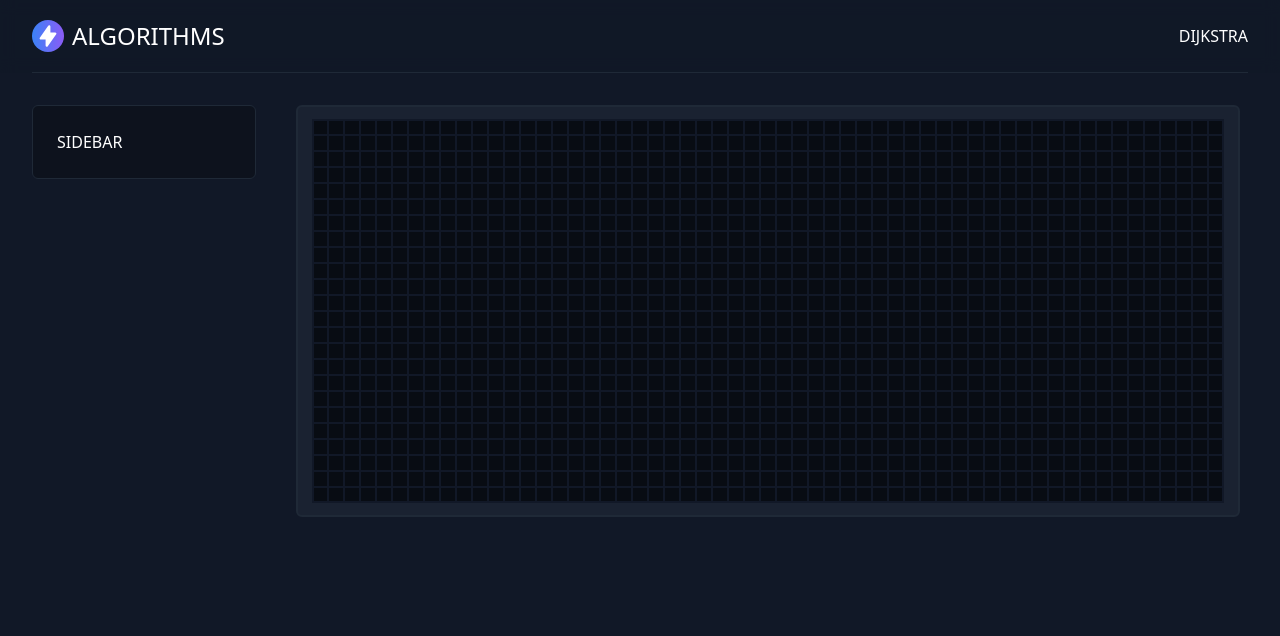
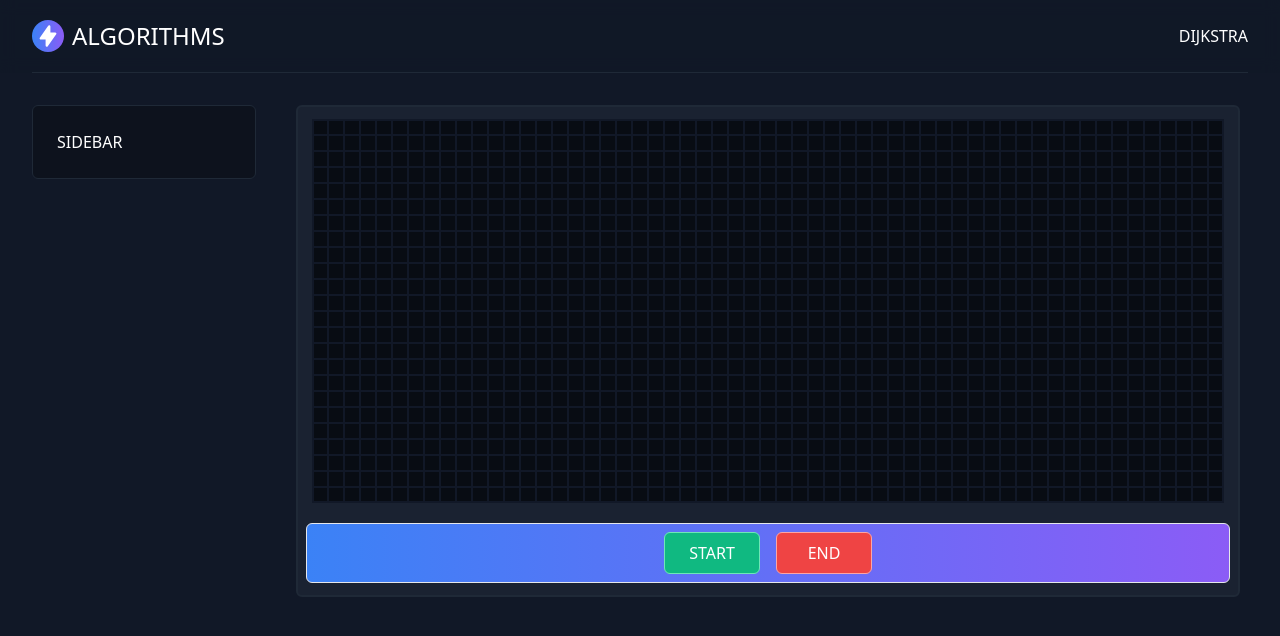
Before and after one commit to Squshy/algorithm-showcase, a Next.js app in the folder client/: page / in a window 1280 px wide. Shown: the top 636 px of the page. Built offline with nearby package versions, Linux system fonts and the light colour scheme.

Commit message:
beginning of algo, testing start and end nodes

```diff
--- a/client/classes/Graph.ts
+++ b/client/classes/Graph.ts
@@ -1,4 +1,3 @@
-import { nodeToString } from "../utils";
 import { Heap } from "./Heap";
 import { Node } from "./Node";
 
@@ -53,6 +52,10 @@ export class Graph {
     }
   }
 
+  dijkstra() {
+    const visitedNodes = new Set();
+  }
+
   printGraph() {
     const keys = this.adjacencyList.keys();
 
@@ -63,7 +66,7 @@ export class Graph {
       currentValue?.forEach((node) => {
         string += `${node.toString()}, `;
       });
-      console.log(key + " -> " + string);
+      console.log(key + " -> " + string + "\n");
     }
   }
 }
--- a/client/classes/Node.ts
+++ b/client/classes/Node.ts
@@ -1,5 +1,3 @@
-import { nodeToString } from "../utils";
-
 export class Node {
   weight: number;
   row: number;
@@ -43,6 +41,6 @@ export class Node {
   }
 
   toString() {
-    return nodeToString(this.row, this.col)
+    return `[${this.row} ${this.col}]`
   }
 }
--- a/client/components/grid/Grid.tsx
+++ b/client/components/grid/Grid.tsx
@@ -1,13 +1,14 @@
 import React, { useEffect, useRef, useState, useCallback } from "react";
 import { Graph } from "../../classes/Graph";
 import { Node } from "../../classes/Node";
-import {
-  useNodeContext,
-  useNodeUpdateContext,
-} from "../../contexts/NodeContext";
 import { useOnScreenResize } from "../../hooks/useOnResize";
 import { SpinnerIcon } from "../../svg/Spinner";
 import { GridNode } from "./GridNode";
+
+const NODE_TO_SET = {
+  START: "START",
+  END: "END",
+};
 
 const PX_IN_REM = 16;
 
@@ -28,9 +29,9 @@ export const Grid: React.FC<GridProps> = ({}) => {
   const [loadingGrid, setLoadingGrid] = useState<boolean>(true);
   const [graph, setGraph] = useState<Graph>();
   const [nodes, setNodes] = useState<Array<Array<Node>>>([[]]);
+  const [nodeToSet, setNodeToSet] = useState(NODE_TO_SET.START);
 
   const createGrid = useCallback((maxRows, maxCols) => {
-    setLoadingGrid(true);
     const newGraph = new Graph(maxRows, maxCols);
     const allNodes: Array<Array<Node>> = [];
 
@@ -41,7 +42,6 @@ export const Grid: React.FC<GridProps> = ({}) => {
         newGraph.addVertex(newNode);
         currentRow.push(newNode);
       }
-      console.log("Current Row:", currentRow);
       allNodes.push(currentRow);
     }
 
@@ -51,13 +51,13 @@ export const Grid: React.FC<GridProps> = ({}) => {
         newGraph.addNeighbouringEdgesToNode(allNodes[i][j], allNodes, i, j);
       }
     }
-    console.log("All Nodes:", allNodes);
     setGraph(newGraph);
     setNodes(allNodes);
-    setLoadingGrid(false);
   }, []);
 
   useEffect(() => {
+    setLoadingGrid(true);
+    setTimeout(() => {
       const newGrid: GridDimensions = {
         rows: 5,
         cols: 0,
@@ -73,7 +73,22 @@ export const Grid: React.FC<GridProps> = ({}) => {
 
       createGrid(newGrid.rows, newGrid.cols);
       setGridDimensions(newGrid);
+      setLoadingGrid(false);
+    }, 250);
   }, [width, height, createGrid]);
+
+  const onGridNodeClick = (node: Node) => {
+    const allNodes = [...nodes];
+    switch (nodeToSet) {
+      case NODE_TO_SET.START:
+        allNodes[node.row][node.col].isStart = true;
+        break;
+      case NODE_TO_SET.END:
+        allNodes[node.row][node.col].isEnd = true;
+        break;
+    }
+    setNodes(allNodes);
+  };
 
   const displayGrid = () => {
     return nodes?.map((row, i) => {
@@ -81,10 +96,10 @@ export const Grid: React.FC<GridProps> = ({}) => {
         return (
           <GridNode
             key={`${row} ${col}`}
-            row={nodes[i][j].row}
-            col={nodes[i][j].col}
+            node={nodes[i][j]}
             endCol={nodes[i][j].col === gridDimensions.cols - 1}
             endRow={nodes[i][j].row === gridDimensions.rows - 1}
+            handleClick={onGridNodeClick}
           />
         );
       });
@@ -92,6 +107,7 @@ export const Grid: React.FC<GridProps> = ({}) => {
   };
 
   return (
+    <>
       <div
         className={`w-full px-2 py-3 border-gray-800 border-2 rounded-md bg-gray-700 bg-opacity-25`}
       >
@@ -105,6 +121,23 @@ export const Grid: React.FC<GridProps> = ({}) => {
             displayGrid()
           )}
         </div>
+        <div
+          className={`mt-5 bg-gradient-to-r from-blue-500 to-purple-500 w-full p-2 flex flex-row rounded-md items-center justify-center space-x-4 border`}
+        >
+          <button
+            className={`p-2 bg-green-500 border-green-300 border w-24 rounded-md hover:bg-opacity-75 transition duration-150 ease-in-out`}
+            onClick={() => setNodeToSet(NODE_TO_SET.START)}
+          >
+            START
+          </button>
+          <button
+            className={`p-2 bg-red-500 border-red-300 border w-24 rounded-md hover:bg-opacity-75 transition duration-150 ease-in-out`}
+            onClick={() => setNodeToSet(NODE_TO_SET.END)}
+          >
+            END
+          </button>
         </div>
+      </div>
+    </>
   );
 };
--- a/client/components/grid/GridNode.tsx
+++ b/client/components/grid/GridNode.tsx
@@ -1,25 +1,29 @@
 import React from "react";
+import { Node } from "../../classes/Node";
 
 interface GridNodeProps {
-  row: number;
-  col: number;
+  node: Node;
   endRow: boolean;
   endCol: boolean;
+  handleClick: (node: Node) => void;
 }
 
 export const GridNode: React.FC<GridNodeProps> = ({
-  col,
-  row,
+  node,
   endRow,
   endCol,
+  handleClick,
 }) => {
   return (
     <div
+      onClick={() => handleClick(node)}
       className={`h-4 w-4 border-gray-900 border bg-black-50 ${
-        row === 0 && "border-t-2"
+        node.row === 0 && "border-t-2"
       } ${endRow && "border-b-2"} ${endCol && "border-r-2"} ${
-        col === 0 && "border-l-2"
+        node.col === 0 && "border-l-2"
       }
+      ${node.isStart && "bg-green-500"}
+      ${node.isEnd && "bg-red-500"}
       transform duration-150 ease-in-out hover:scale-125 hover:bg-gray-800 hover:border-2 hover:border-gray-400 hover:z-50`}
     ></div>
   );
--- a/client/contexts/NodeContext.tsx
+++ /dev/null
@@ -1,31 +0,0 @@
-import React, { useState, useContext } from "react";
-import { Node } from "../classes/Node";
-
-export const NodeContext = React.createContext<Array<Array<Node>>>([[]]);
-export const NodeUpdateContext = React.createContext<
-  (nodes: Array<Array<Node>>) => void
->(() => {});
-
-export const useNodeContext = () => {
-  return useContext(NodeContext);
-};
-
-export const useNodeUpdateContext = () => {
-  return useContext(NodeUpdateContext);
-};
-
-export const NodeProvider: React.FC = ({ children }) => {
-  const [nodes, setNodes] = useState<Array<Array<Node>>>([[]]);
-
-  const addNodes = (nodes: Array<Array<Node>>) => {
-    setNodes(nodes);
-  };
-
-  return (
-    <NodeContext.Provider value={nodes}>
-      <NodeUpdateContext.Provider value={addNodes}>
-        {children}
-      </NodeUpdateContext.Provider>
-    </NodeContext.Provider>
-  );
-};
--- a/client/pages/index.tsx
+++ b/client/pages/index.tsx
@@ -2,11 +2,9 @@ import type { NextPage } from "next";
 import { Grid } from "../components/grid/Grid";
 import { Nav } from "../components/nav/Nav";
 import { SideBar } from "../components/nav/sidebar/Sidebar";
-import { NodeProvider } from "../contexts/NodeContext";
 import { TestGraph } from "../helper";
 
 const Home: NextPage = () => {
-  TestGraph();
   return (
     <div className={`font-sans antialiased`}>
       <Nav />
@@ -14,9 +12,9 @@ const Home: NextPage = () => {
         <SideBar />
         <main className={`flex flex-1 min-w-0`}>
           <div className={`flex flex-1 min-w-0 max-w-6xl mx-auto px-2`}>
-            <NodeProvider>
+            <div className={`flex flex-col w-full`}>
               <Grid />
-            </NodeProvider>
+            </div>
           </div>
         </main>
       </div>
--- a/client/utils.ts
+++ /dev/null
@@ -1,5 +0,0 @@
-import { Node } from "./classes/Node";
-
-export const nodeToString = (row:number, col:number) => {
-  return `[${row} ${col}]`
-}
```
Lines whose indentation alone changed are shown as unchanged.
